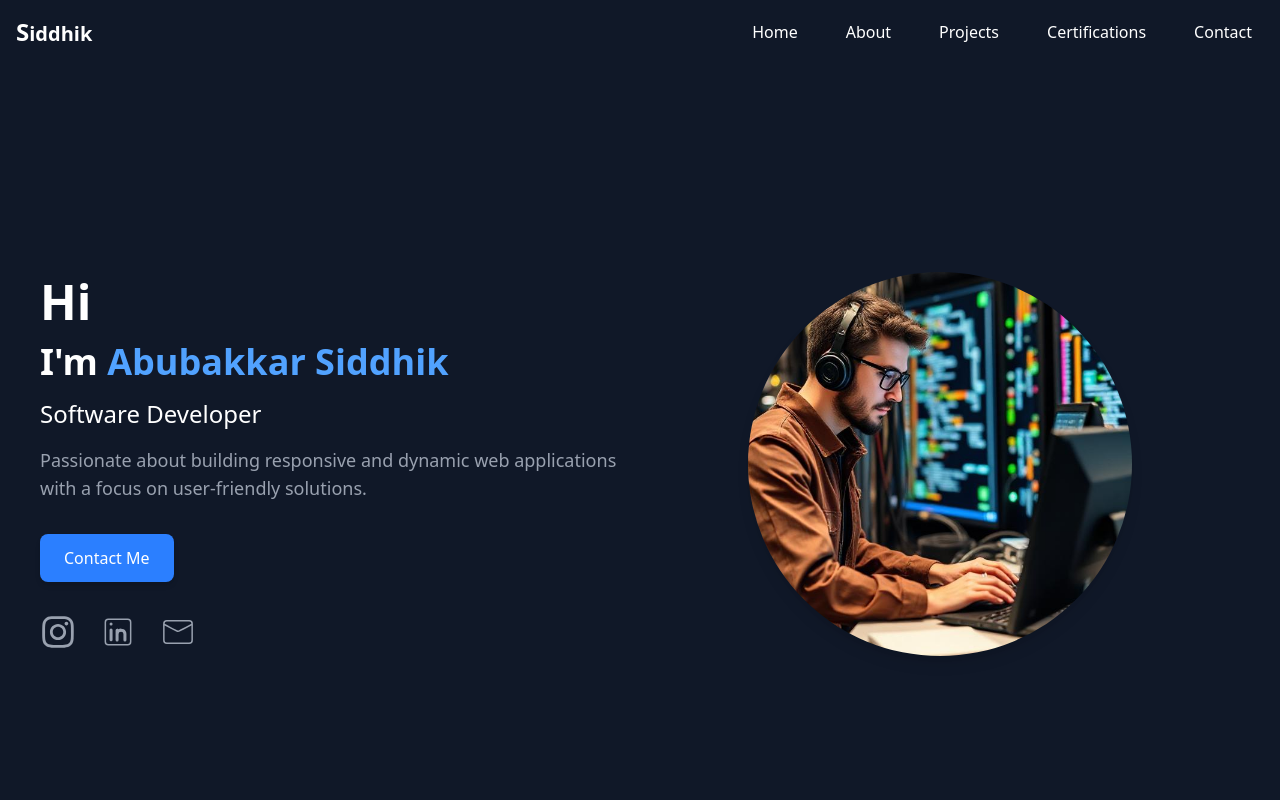
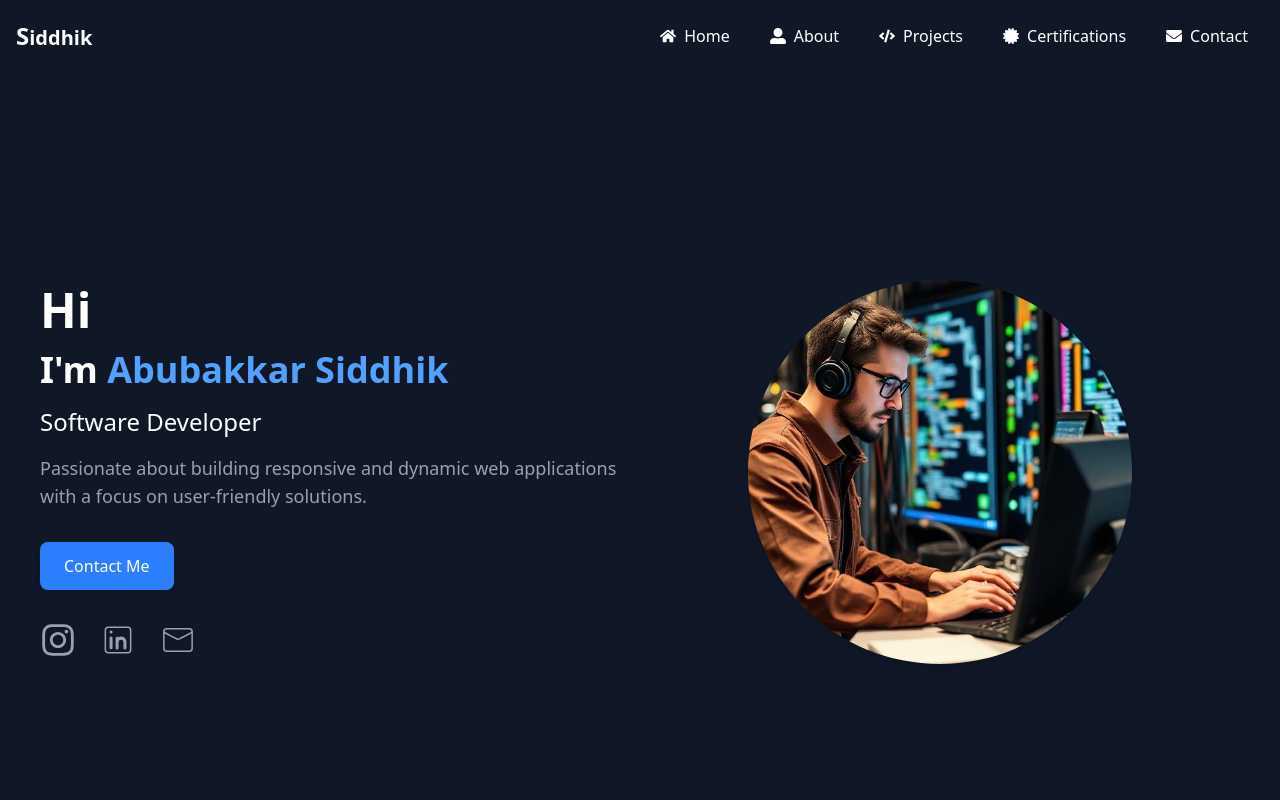
Before and after one commit to AbubakkarSiddhik/tailwind-react-portfolio, a React (Vite) app: page / in a window 1280 px wide. Shown: the top 800 px of the page. Built offline with nearby package versions, Linux system fonts and the light colour scheme.

Commit message:
Update Header.jsx

```diff
--- a/src/assets/Components/portfolio/Header.jsx
+++ b/src/assets/Components/portfolio/Header.jsx
@@ -1,43 +1,91 @@
 import React, { useState } from "react";
 import { Link } from "react-router-dom";
-
-const hover = "hover:bg-gray-800";
+import {
+  FaHome,
+  FaUserAlt,
+  FaCode,
+  FaCertificate,
+  FaEnvelope,
+  FaTimes,
+  FaBars
+} from "react-icons/fa";
 
 function Header() {
   const [isOpen, setIsOpen] = useState(false);
 
-  const handleClick = () => {
+  const toggleMenu = () => {
     setIsOpen(!isOpen);
   };
 
+  const navLinks = [
+    { path: "/", name: "Home", icon: <FaHome className="mr-2" /> },
+    { path: "/about", name: "About", icon: <FaUserAlt className="mr-2" /> },
+    { path: "/projects", name: "Projects", icon: <FaCode className="mr-2" /> },
+    { path: "/certifications", name: "Certifications", icon: <FaCertificate className="mr-2" /> },
+    { path: "/contact", name: "Contact", icon: <FaEnvelope className="mr-2" /> }
+  ];
+
   return (
-    <nav className="bg-gray-900 p-4">
+    <nav className="bg-gray-900 p-4 sticky top-0 z-50">
       <div className="container mx-auto flex justify-between items-center">
-        <Link to="/" className="text-white text-xl font-bold">
+        <Link to="/" className="text-white text-xl font-bold hover:text-gray-300 transition">
           <span className="text-2xl">S</span>iddhik
         </Link>
 
-        <button onClick={handleClick} className="text-white md:hidden focus:outline-none text-2xl">
+        <ul className="hidden md:flex space-x-2">
+          {navLinks.map((link) => (
+            <li key={link.path}>
+              <Link
+                to={link.path}
+                className="flex items-center px-4 py-2 text-white rounded-lg hover:bg-gray-800 hover:text-gray-300 transition-all"
+              >
+                {link.icon}
+                {link.name}
+              </Link>
+            </li>
+          ))}
+        </ul>
+
+        {/* Mobile Menu Button */}
+
+        <button
+          onClick={toggleMenu}
+          className="text-white md:hidden focus:outline-none text-2xl p-2 hover:bg-gray-800 rounded-lg transition"
+          aria-label="Toggle menu"
+        >
+          {isOpen ? <FaTimes /> : <FaBars />}
+        </button>
+          {/*my old code */}
+        {/* <button onClick={handleClick} className="text-white md:hidden focus:outline-none text-2xl">
           {isOpen ? "✖" : "☰"}
-        </button>
+        </button> */}
+      </div>
 
-
-        <ul className="hidden md:flex space-x-6 text-white">
-          <li><Link to="/" className={`${hover} px-3 py-2 rounded hover:text-gray-300`}>Home</Link></li>
-          <li><Link to="/about" className={`${hover} px-3 py-2 rounded hover:text-gray-300`}>About</Link></li>
-          <li><Link to="/projects" className={`${hover} px-3 py-2 rounded hover:text-gray-300`}>Projects</Link></li>
-          <li><Link to="/certifications" className={`${hover} px-3 py-2 rounded hover:text-gray-300`}>Certifications</Link></li>
-          <li><Link to="/contact" className={`${hover} px-3 py-2 rounded hover:text-gray-300`}>Contact</Link></li>
+      {/* Mobile Navigation */}
+      <div className={`
+        md:hidden
+        bg-gray-900
+        overflow-hidden
+        transition-all
+        duration-300
+        ease-in-out
+        ${isOpen ? "max-h-96 opacity-100" : "max-h-0 opacity-0"}
+      `}>
+        <ul className="flex flex-col space-y-2 p-4">
+          {navLinks.map((link) => (
+            <li key={link.path}>
+              <Link
+                to={link.path}
+                onClick={toggleMenu}
+                className="flex justify-center items-center px-4 py-3 text-white rounded-lg hover:bg-gray-800 hover:text-gray-300 transition"
+              >
+                {link.icon}
+                {link.name}
+              </Link>
+            </li>
+          ))}
         </ul>
       </div>
-
-      <ul className={`transition-all duration-300 ease-in-out ${isOpen ? "flex" : "hidden"} flex-col space-y-2 text-white text-center bg-gray-900 p-4 md:hidden`}>
-        <li><Link to="/" className={`${hover} px-3 py-2 rounded hover:text-gray-300 block`} onClick={handleClick}>Home</Link></li>
-        <li><Link to="/about" className={`${hover} px-3 py-2 rounded hover:text-gray-300 block`} onClick={handleClick}>About</Link></li>
-        <li><Link to="/projects" className={`${hover} px-3 py-2 rounded hover:text-gray-300 block`} onClick={handleClick}>Projects</Link></li>
-        <li><Link to="/certifications" className={`${hover} px-3 py-2 rounded hover:text-gray-300 block`} onClick={handleClick}>Certifications</Link></li>
-        <li><Link to="/contact" className={`${hover} px-3 py-2 rounded hover:text-gray-300 block`} onClick={handleClick}>Contact</Link></li>
-      </ul>
     </nav>
   );
 }
```
